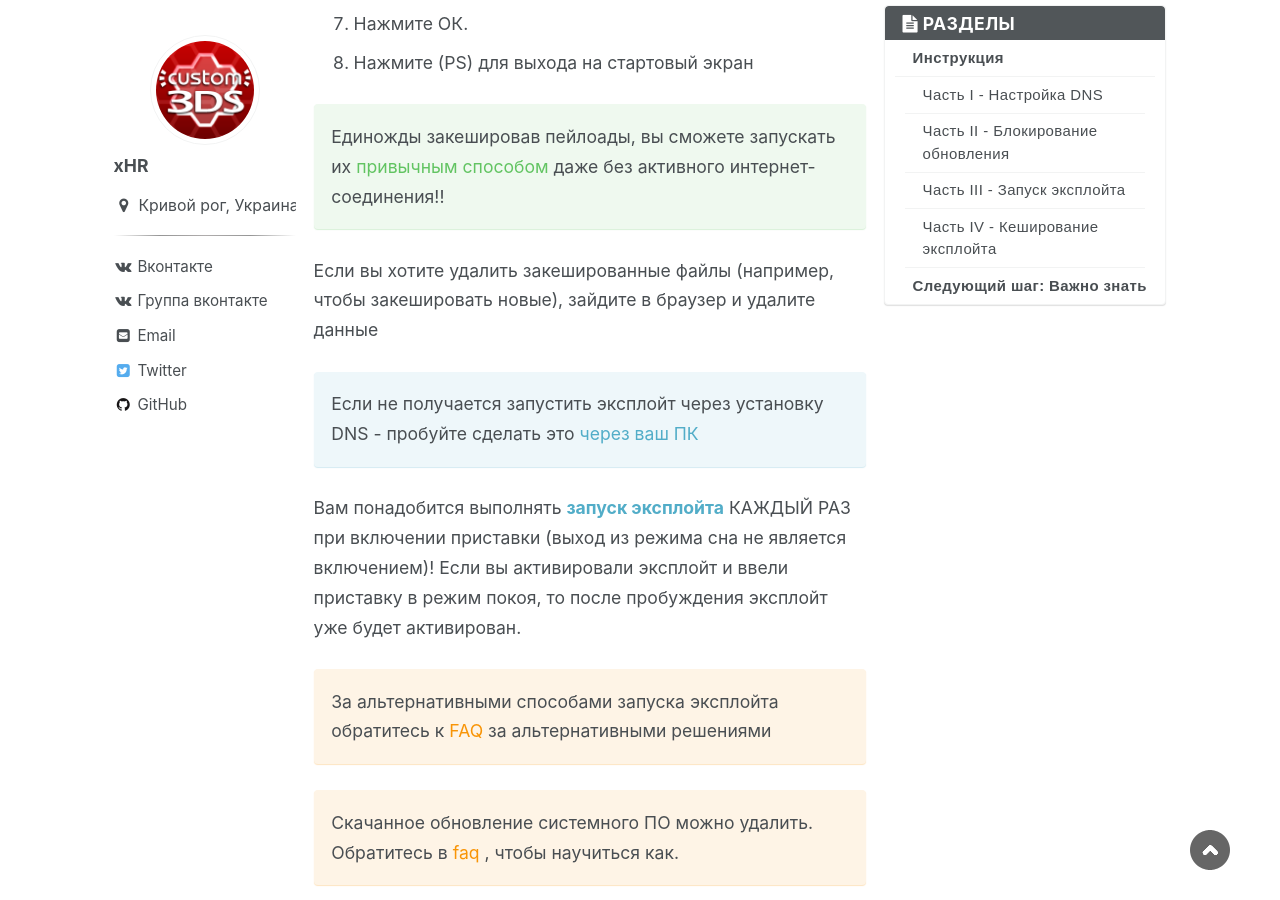
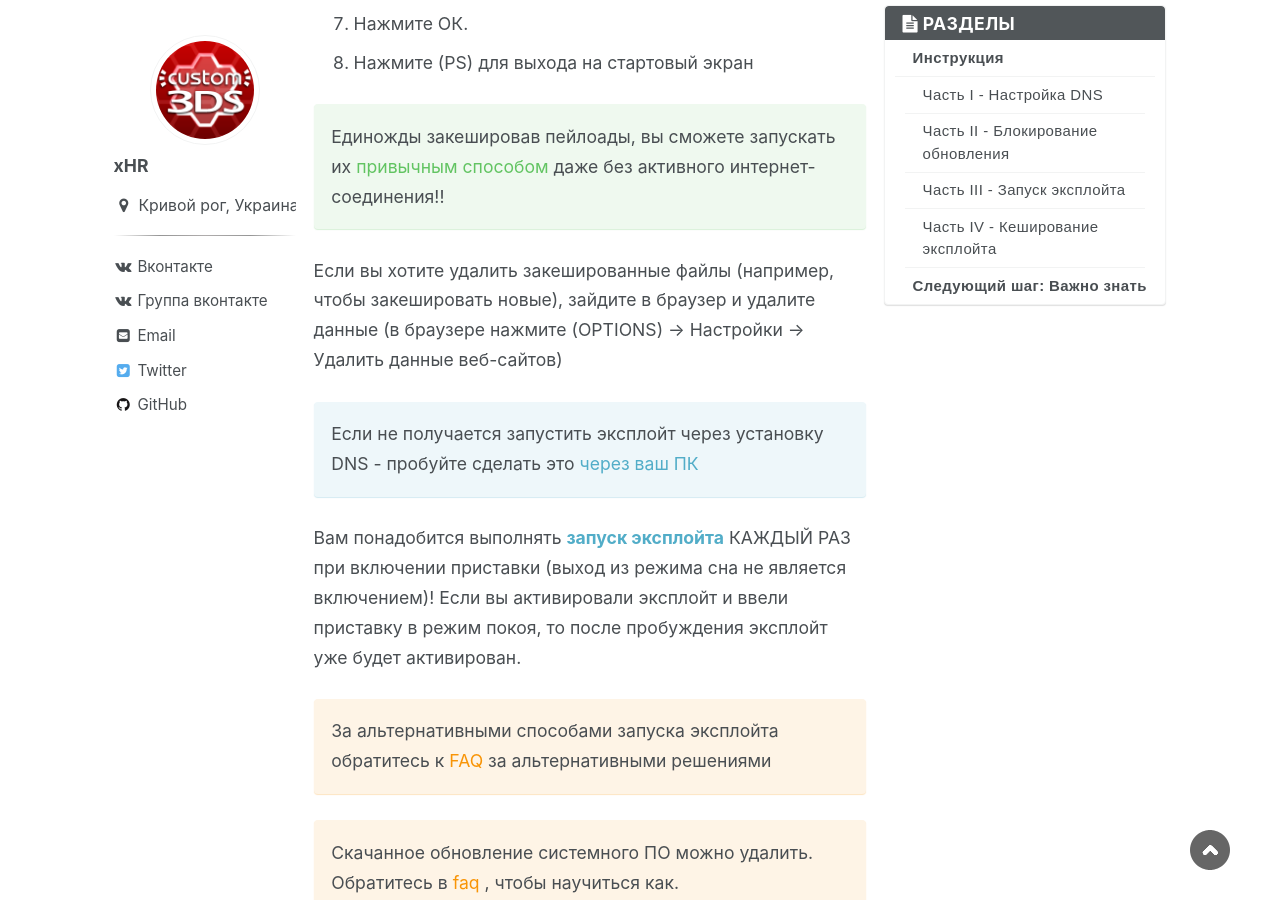
Before and after one commit to rashevskyv/ps4, a Jekyll site: the page built from _pages/start-hen.md, in a window 1280 px wide and 900 px high, scrolled down 5203 px. Built offline with Jekyll 4.4.1, drawn with Linux system fonts in a browser that asks for light colours; nearby versions of some CDN libraries; some of the changed text lies outside the part shown.

Commit message:
ad info about recaching exploit

```diff
--- a/_data/navigation.yml
+++ b/_data/navigation.yml
@@ -8,6 +8,8 @@ main:
     url: /info
   - title: "Установка<br>игр"
     url: /games
+  - title: "Запуск эксплойта<br>через DNS"
+    url: /start-hen
   - title: "Запуск эксплойта<br>через браузер"
     url: /start-hen-browser
   - title: "Запуск<br>эксплойта с ПК"
--- a/_pages/start-hen.md
+++ b/_pages/start-hen.md
@@ -66,7 +66,7 @@ Disable Updates достаточно запустить единожды. Пос
 Единожды закешировав пейлоады, вы сможете запускать их [привычным способом](/start-hen#%D0%A7%D0%B0%D1%81%D1%82%D1%8C-iii---%D0%97%D0%B0%D0%BF%D1%83%D1%81%D0%BA-%D1%8D%D0%BA%D1%81%D0%BF%D0%BB%D0%BE%D0%B9%D1%82%D0%B0) даже без активного интернет-соединения!!
 {: .notice--success}
 
-Если вы хотите удалить закешированные файлы (например, чтобы закешировать новые), зайдите в браузер и удалите данные
+Если вы хотите удалить закешированные файлы (например, чтобы закешировать новые), зайдите в браузер и удалите данные (в браузере нажмите (OPTIONS) -> Настройки -> Удалить данные веб-сайтов)
 
 Если не получается запустить эксплойт через установку DNS - пробуйте сделать это [через ваш ПК](payloads){:target="_blank"}
 {: .notice--info}
```
